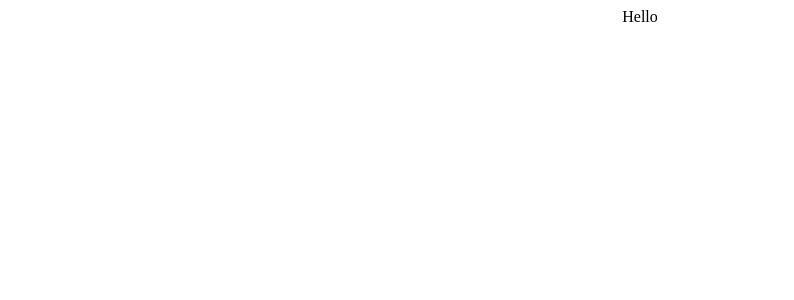
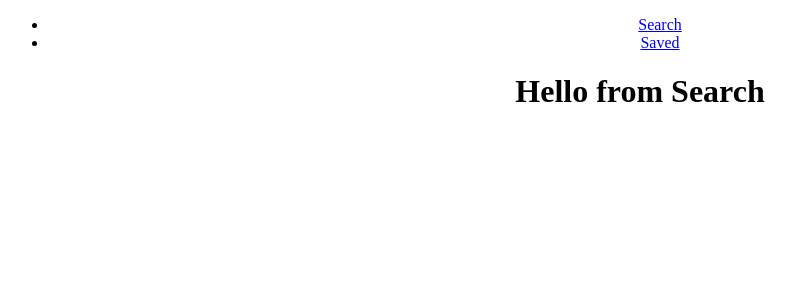
Before and after one commit to Clatrobe00/google-books-search, a React (Create React App) app in the folder client/: page / in a window 1280 px wide. Shown: the top 300 px of the page, without its empty margins (0-794 px from the left). Built offline with nearby package versions, Linux system fonts and the light colour scheme.

Commit message:
add Search and Saved and basic Nav to app

```diff
--- a/client/src/App.js
+++ b/client/src/App.js
@@ -1,10 +1,34 @@
 import React from "react";
 import "./App.css";
+import { BrowserRouter as Router, Switch, Route, Link } from "react-router-dom";
+import Search from './pages/Search';
+import Saved from './pages/Saved';
 
 function App() {
   return (
     <div className="App">
-        Hello
+      <Router>
+          <div>
+            <nav>
+              <ul>
+                <li>
+                  <Link to="/">Search</Link>
+                </li>
+                <li>
+                  <Link to="/Saved">Saved</Link>
+                </li>
+              </ul>
+            </nav>
+            <Switch>
+              <Route path="/Saved">
+                <Saved />
+              </Route>
+              <Route path="/">
+                <Search />
+              </Route>
+            </Switch>
+          </div>
+        </Router>
     </div>
   );
 }
```
